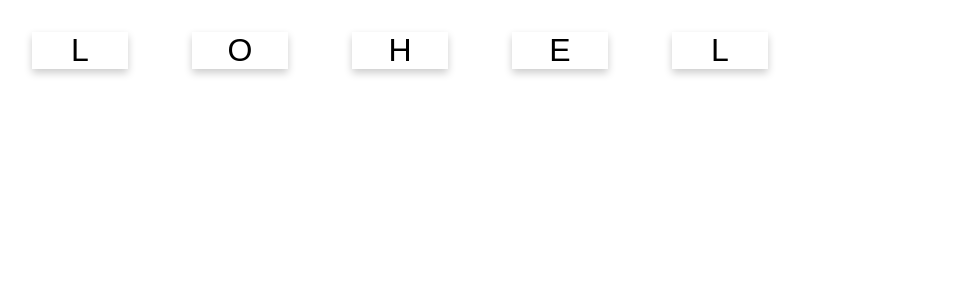
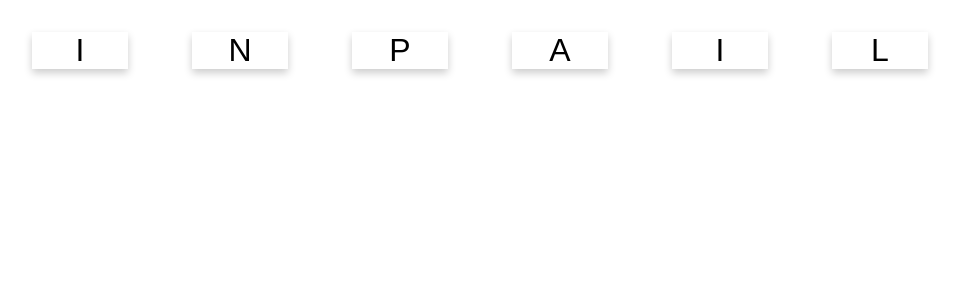
Before and after one commit to ppenjolicy/3SA03, a React (Create React App) app: page / in a window 1280 px wide. Shown: the top 300 px of the page, without its empty margins (0-965 px from the left). Built offline with nearby package versions, Linux system fonts and the light colour scheme.

Commit message:
6.2Game Logic

```diff
--- a/src/App.js
+++ b/src/App.js
@@ -7,7 +7,7 @@ class App extends Component {
   render() {
     return (
       <div>
-        <WordCard value="hello" />
+        <WordCard value="pailin" />
       </div>
     );
   }
```
Also changed, not shown: src/CharacterCard.js (+4 -4 lines), src/WordCard.js (line endings or trailing spaces).
